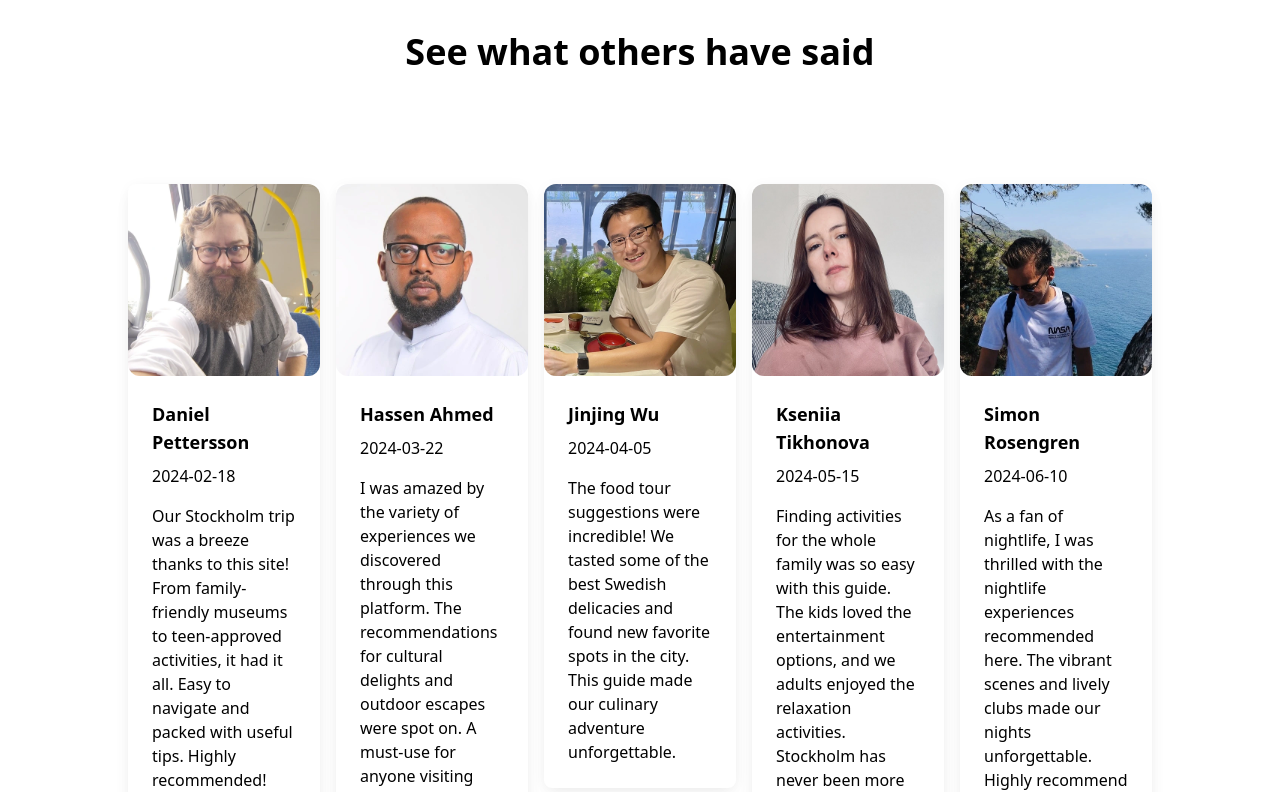
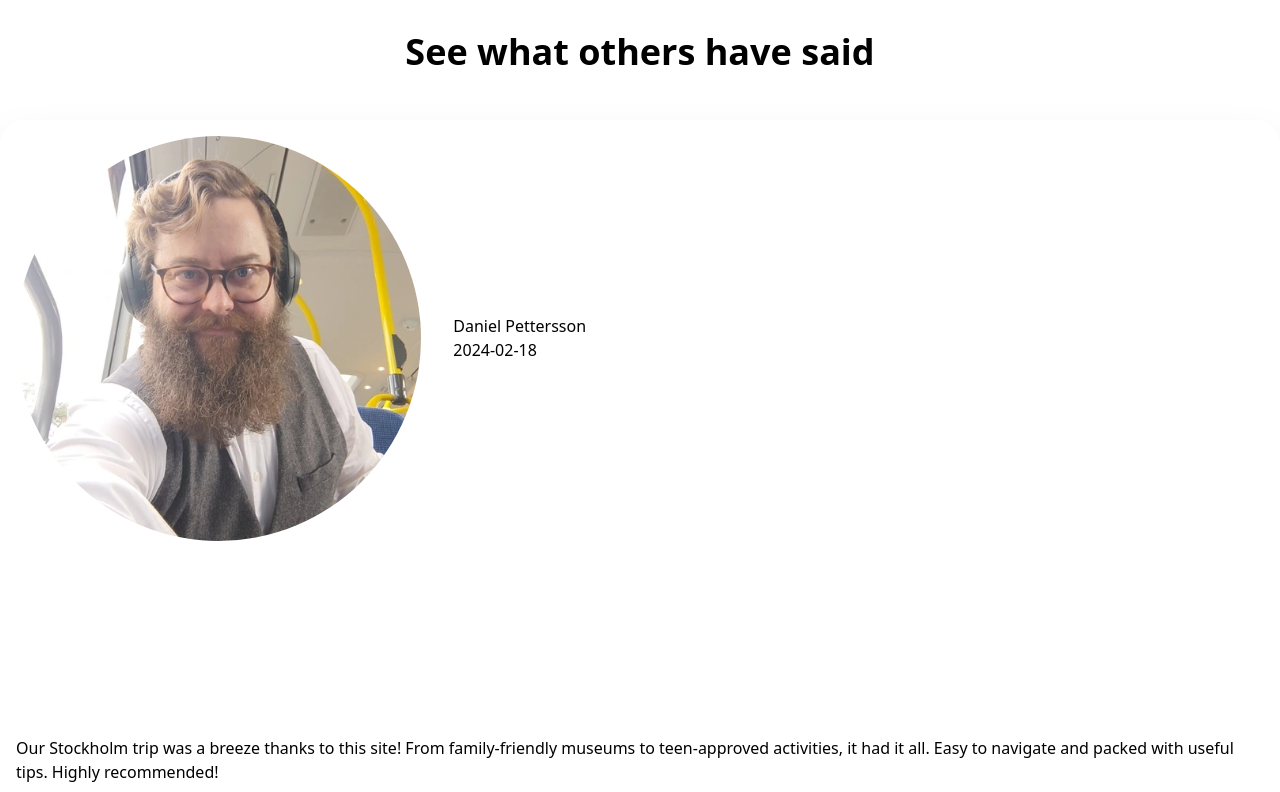
Before and after one commit to whobrowsesthewebg7/active-unity, a React (Vite) app: page / in a window 1280 px wide. Shown: the part 2680-3472 px from the top of the page. Built offline with nearby package versions, Linux system fonts and the light colour scheme.

Commit message:
feat: Testimonials V2

```diff
--- a/src/components/Testemonialcard/TestemonialCard.jsx
+++ /dev/null
@@ -1,29 +0,0 @@
-import styles from './TestemonialCard.module.css';
-import { BASENAME } from "../../constant";
-
-const TestemonialCard = ({ name, image, date, statement }) => {
-  return (
-    <>
-      <div className={styles.testemonialcards_wrapper}>
-            <div className={styles.card_wrapper}>
-              <div className={styles.testemonial_card}>
-                <div className={styles.testemonial_card_picture_wrapper}>
-                <img src={`${BASENAME}${image}`} className={styles.testemonial_card_picture}/>
-                  </div>
-                <div className={styles.testemonial_card_text}>
-                  <h5 className={styles.testemonial_card_text_thename}>{name}</h5>
-                  <h6 className={styles.testemonial_card_text_date}>
-                    {date}
-                  </h6>
-                  <p>
-                    {statement}
-                  </p>
-                </div>
-              </div>
-            </div>
-          </div>
-        </>
-  );
-}
-
-export default TestemonialCard;
--- a/src/components/Testemonialcard/TestemonialCard.module.css
+++ /dev/null
@@ -1,27 +0,0 @@
-.card_wrapper {
-  @apply mb-6 lg:mb-0;
-}
-
-.testemonial_card {
-  @apply block rounded-lg bg-white shadow-[0_2px_15px_-3px_rgba(0,0,0,0.07),0_10px_20px_-2px_rgba(0,0,0,0.04)] dark:bg-neutral-700;
-}
-
-.testemonial_card_picture_wrapper {
-  @apply relative overflow-hidden bg-cover bg-no-repeat;
-}
-
-.testemonial_card_picture {
-  @apply w-full rounded-xl;
-}
-
-.testemonial_card_text {
-  @apply p-6;
-}
-
-.testemonial_card_text_thename {
-  @apply mb-2 text-lg font-bold;
-}
-
-.testemonial_card_text_date {
-  @apply mb-4 font-medium;
-}
--- /dev/null
+++ b/src/components/Testemonialcard/TestimonialCard.jsx
@@ -0,0 +1,21 @@
+import styles from "./TestimonialCard.module.css";
+import { BASENAME } from "../../constant";
+
+const TestimonialCard = ({ name, image, date, statement }) => {
+  return (
+    <div className={styles.testimonial__card}>
+      <img
+        src={`${BASENAME}${image}`}
+        className={styles.testimonial__picture}
+        alt={name}
+      />
+      <div className={styles.testimonial__who}>
+        <p className={styles.testimonial__name}>{name}</p>
+        <p className={styles.testimonial__date}>{date}</p>
+      </div>
+      <p className={styles.testimonial__statement}>{statement}</p>
+    </div>
+  );
+};
+
+export default TestimonialCard;
--- /dev/null
+++ b/src/components/Testemonialcard/TestimonialCard.module.css
@@ -0,0 +1,19 @@
+.testimonial__card {
+  @apply relative w-full h-full p-4 grid grid-cols-3 grid-rows-2 gap-4 rounded-3xl bg-white shadow-2xl;
+}
+
+.testimonial__picture {
+  @apply rounded-[50%];
+}
+
+.testimonial__who {
+  @apply col-span-2 pl-4 flex flex-col justify-center;
+}
+
+.testimonial__name {}
+
+.testimonial__date {}
+
+.testimonial__statement {
+  @apply col-span-3 flex items-center justify-center
+}
--- a/src/components/Testemonialcard/index.js
+++ b/src/components/Testemonialcard/index.js
@@ -1,3 +1,3 @@
-import TestemonialCard from "./TestemonialCard";
+import TestimonialCard from "./TestimonialCard";
 
-export default TestemonialCard;
+export default TestimonialCard;
--- a/src/components/Testemonials/Testemonials.jsx
+++ /dev/null
@@ -1,79 +0,0 @@
-import React, { useState, useEffect } from 'react';
-import TestemonialCard from "../Testemonialcard/TestemonialCard";
-import styles from "./Testemonials.module.css";
-import useActiveUnity from '../../hooks/useActiveUnity';
-
-const Testemonials = () => {
-  const { getTestimonials } = useActiveUnity();
-  const testemonialFromDB = getTestimonials();
-  const [isMobileView, setIsMobileView] = useState(false);
-  const [isTabletView, setIsTabletView] = useState(false);
-
-  useEffect(() => {
-    const checkScreenWidth = () => {
-      setIsMobileView(window.innerWidth < 768);
-      setIsTabletView(window.innerWidth > 768 && window.innerWidth < 1280)
-    };
-
-    checkScreenWidth();
-
-    window.addEventListener('resize', checkScreenWidth);
-
-    return () => {
-      window.removeEventListener('resize', checkScreenWidth);
-    };
-  }, []);
-
-  function getRandomNumber() {
-    return Math.floor(Math.random() * 5); // Generates a random integer between 0 and 4
-  }
-  const randomnumber = getRandomNumber();
-
-  const renderTestemonialCards = () => {
-    if (isMobileView) {
-      return (
-        <TestemonialCard
-          name={testemonialFromDB[randomnumber].name}
-          image={testemonialFromDB[randomnumber].image}
-          date={testemonialFromDB[randomnumber].date}
-          statement={testemonialFromDB[randomnumber].statement}
-        />
-      );
-    } else if (isTabletView){
-      return testemonialFromDB.slice(0, 3).map((testemonial, index) => (
-        <TestemonialCard
-          key={index}
-          name={testemonial.name}
-          image={testemonial.image}
-          date={testemonial.date}
-          statement={testemonial.statement}
-        />
-      ));
-
-    }
-    else {
-      return testemonialFromDB.map((testemonial, index) => (
-        <TestemonialCard
-          key={index}
-          name={testemonial.name}
-          image={testemonial.image}
-          date={testemonial.date}
-          statement={testemonial.statement}
-        />
-      ));
-    }
-  };
-
-  return (
-    <section className={styles.testemonial_wrapper}>
-        <h2 className={styles.testemonial_title_text}>
-          See what others have said
-        </h2>
-      <div className={styles.testemonialcards_wrapper}>
-      {renderTestemonialCards()}
-      </div>
-    </section>
-  );
-};
-
-export default Testemonials;
--- a/src/components/Testemonials/index.js
+++ /dev/null
@@ -1,3 +0,0 @@
-import Testemonials from "./Testemonials";
-
-export default Testemonials;
--- /dev/null
+++ b/src/components/Testimonials/Testimonials.jsx
@@ -0,0 +1,61 @@
+import { useState, useEffect } from "react";
+import TestimonialCard from "../Testemonialcard";
+import styles from "./Testimonials.module.css";
+import useActiveUnity from "../../hooks/useActiveUnity";
+
+const Testimonials = () => {
+  const { getTestimonials } = useActiveUnity();
+  const testimonialFromDB = getTestimonials();
+  const [isMobileView, setIsMobileView] = useState(false);
+  const [isTabletView, setIsTabletView] = useState(false);
+
+  useEffect(() => {
+    const checkScreenWidth = () => {
+      setIsMobileView(window.innerWidth < 768);
+      setIsTabletView(window.innerWidth > 768 && window.innerWidth < 1280);
+    };
+
+    checkScreenWidth();
+
+    window.addEventListener("resize", checkScreenWidth);
+
+    return () => {
+      window.removeEventListener("resize", checkScreenWidth);
+    };
+  }, []);
+
+  function getRandomNumber() {
+    return Math.floor(Math.random() * 5); // Generates a random integer between 0 and 4
+  }
+  const randomnumber = getRandomNumber();
+
+  const renderTestimonialCards = () => {
+    if (isMobileView) {
+      const testimonial = testimonialFromDB[randomnumber];
+      return <TestimonialCard {...testimonial} />;
+    } else if (isTabletView) {
+      return testimonialFromDB
+        .slice(0, 3)
+        .map((testimonial, index) => (
+          <TestimonialCard key={index} {...testimonial} />
+        ));
+    } else {
+      return testimonialFromDB.map((testimonial, index) => (
+        <TestimonialCard key={index} {...testimonial} />
+      ));
+    }
+  };
+
+  return (
+    <section className={styles.testemonial_wrapper}>
+      <h2 className={styles.testemonial_title_text}>
+        See what others have said
+      </h2>
+      <div className={styles.testemonialcards_wrapper}>
+        {renderTestimonialCards()}
+      </div>
+    </section>
+  );
+};
+
+export default Testimonials;
--- a/src/components/Testemonials/Testemonials.module.css
+++ b/src/components/Testimonials/Testimonials.module.css
@@ -2,7 +2,7 @@
   @apply container flex-col mx-auto;
 }
 
-.testemonialcards_wrapper {
+.testemonial_cards_wrapper {
   @apply sm:flex gap-4 mx-auto relative px-[10vw] py-[5vw] xl:grid grid-cols-5 grid-rows-1 gap-4 relative px-[10vw] py-[5vw];
 }
 
--- /dev/null
+++ b/src/components/Testimonials/index.js
@@ -0,0 +1,3 @@
+import Testimonials from "./Testimonials";
+
+export default Testimonials;
--- a/src/pages/Home/Home.jsx
+++ b/src/pages/Home/Home.jsx
@@ -6,7 +6,7 @@ import useActiveUnity from "../../hooks/useActiveUnity";
 import FeaturedActivities from "../../components/FeaturedActivities";
 import Categories from "../../components/Categories";
 import UpcomingEvents from "../../components/UpcomingEvents";
-import Testemonials from "../../components/Testemonials/Testemonials";
+import Testimonials from "../../components/Testimonials/Testimonials";
 
 const Home = () => {
   const {
@@ -39,7 +39,7 @@ const Home = () => {
       <Categories />
       <UpcomingEvents />
       <Subscription />
-      <Testemonials />
+      <Testimonials />
     </main>
   );
 };
```
